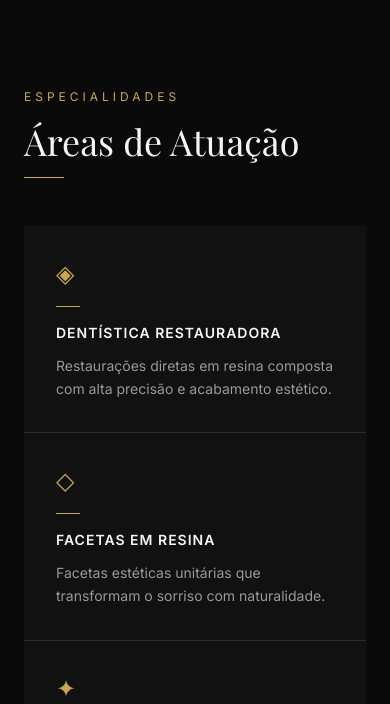
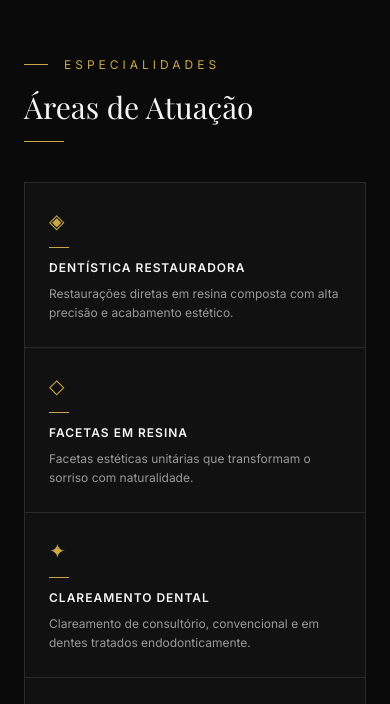
Before and after one commit to pedro-devxzd/projeto-nomade, a Next.js app: page / in a window 390 px wide. Shown: the part 2220-2924 px from the top of the page. Built offline with nearby package versions, Linux system fonts and the light colour scheme; a web font is replaced by a local one.

Commit message:
fix: otimizacao mobile secao servicos

```diff
--- a/app/components/sections/Servicos.jsx
+++ b/app/components/sections/Servicos.jsx
@@ -33,30 +33,33 @@ export default function Servicos() {
   ];
 
   return (
-    <section id="servicos" className="bg-[#0A0A0A] py-24 px-6">
+    <section id="servicos" className="bg-[#0A0A0A] py-16 px-6">
       <div className="max-w-5xl mx-auto">
-        <p className="text-[#C9A84C] text-xs uppercase tracking-[4px] mb-4">
-          Especialidades
-        </p>
+        <div className="flex items-center gap-4 mb-4">
+          <div className="w-6 h-px bg-[#C9A84C]"></div>
+          <p className="text-[#C9A84C] text-xs uppercase tracking-[4px]">
+            Especialidades
+          </p>
+        </div>
 
-        <h2 className="font-playfair text-4xl text-[#F5F5F5] mb-4">
+        <h2 className="font-playfair text-3xl sm:text-4xl text-[#F5F5F5] mb-4">
           Áreas de Atuação
         </h2>
 
-        <div className="w-10 h-px bg-[#C9A84C] mb-12"></div>
+        <div className="w-10 h-px bg-[#C9A84C] mb-10"></div>
 
-        <div className="grid grid-cols-1 md:grid-cols-2 lg:grid-cols-3 gap-px bg-[#2A2A2A]">
+        <div className="grid grid-cols-1 sm:grid-cols-2 lg:grid-cols-3 gap-px bg-[#2A2A2A] border border-[#2A2A2A]">
           {servicos.map((s, i) => (
             <div
               key={i}
-              className="bg-[#111111] p-8 hover:bg-[#1A1A1A] transition-colors"
+              className="bg-[#111111] p-6 hover:bg-[#1A1A1A] transition-colors"
             >
-              <p className="text-[#C9A84C] text-2xl mb-4">{s.icone}</p>
-              <div className="w-6 h-px bg-[#C9A84C] mb-4"></div>
-              <h3 className="text-[#F5F5F5] text-sm font-semibold uppercase tracking-[1px] mb-3">
+              <p className="text-[#C9A84C] text-xl mb-3">{s.icone}</p>
+              <div className="w-5 h-px bg-[#C9A84C] mb-3"></div>
+              <h3 className="text-[#F5F5F5] text-xs font-semibold uppercase tracking-[1px] mb-2">
                 {s.nome}
               </h3>
-              <p className="text-[#999999] text-sm leading-relaxed">{s.desc}</p>
+              <p className="text-[#999999] text-xs leading-relaxed">{s.desc}</p>
             </div>
           ))}
         </div>
```
